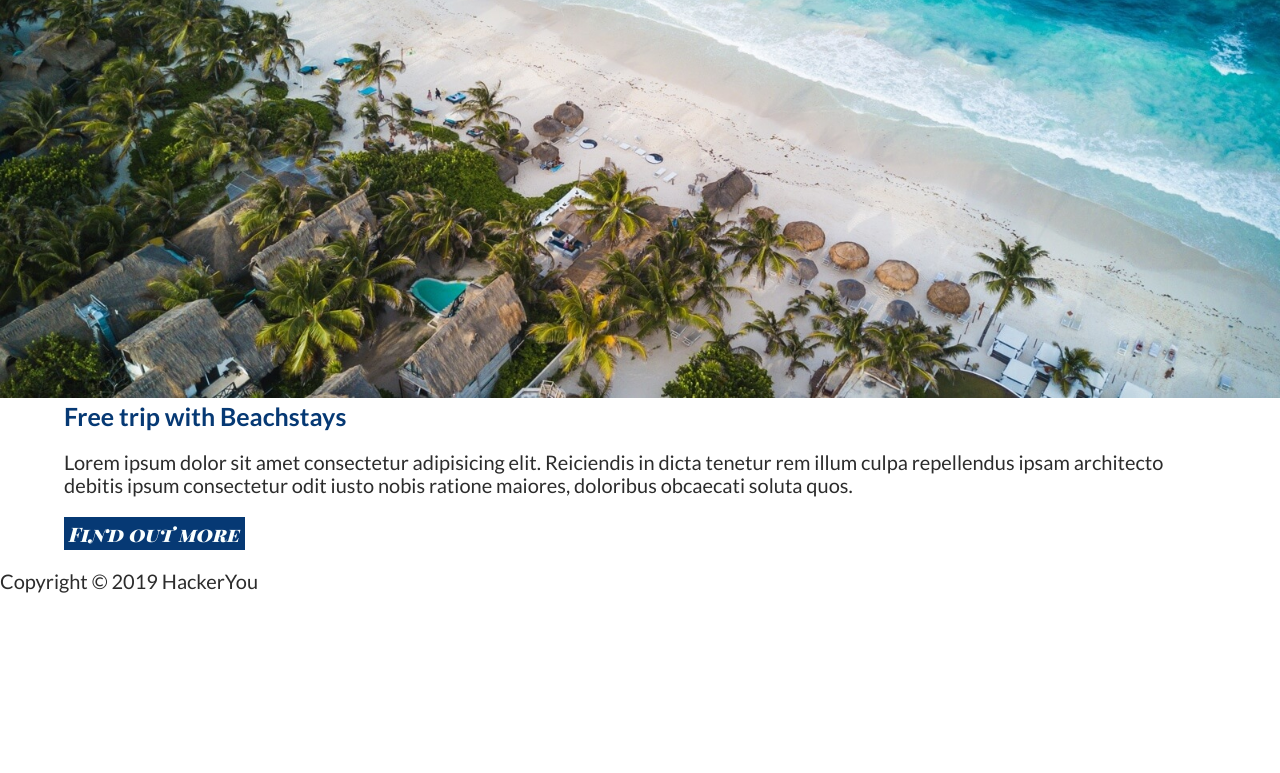
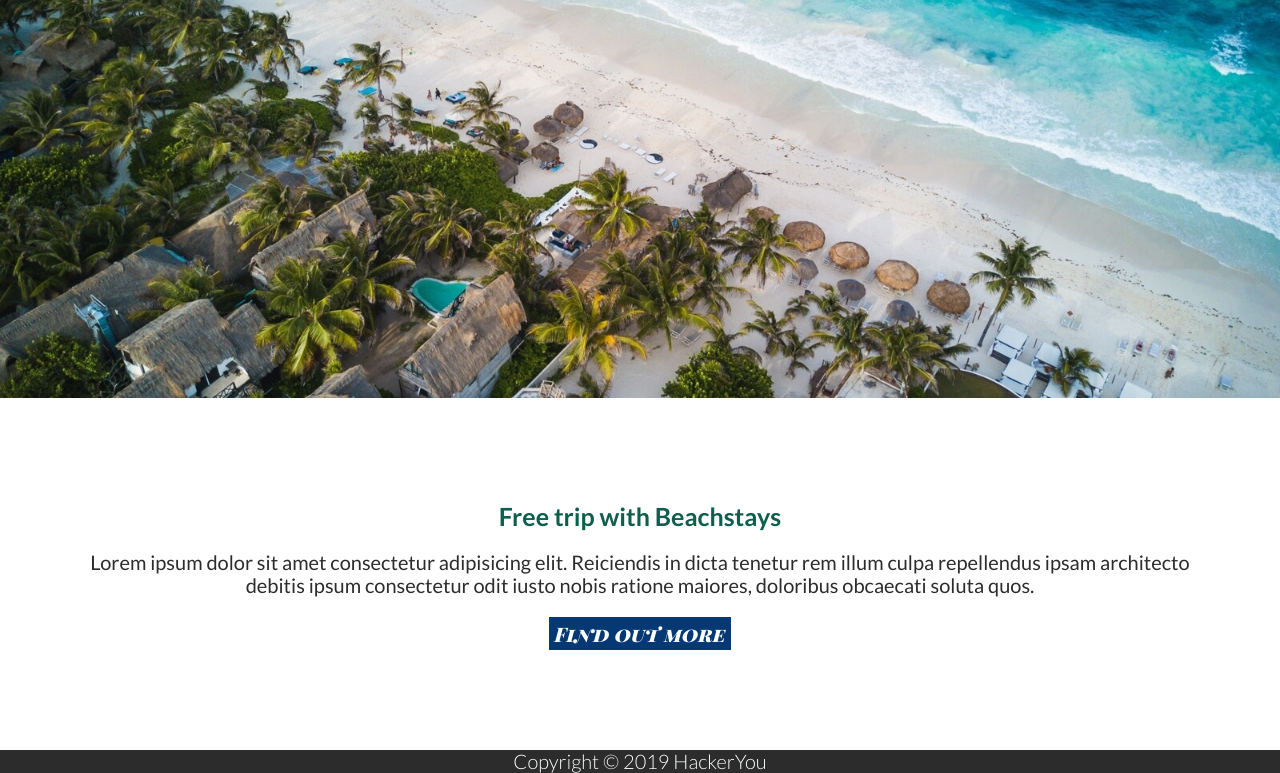
Before and after one commit to harrisonhui/harrisonHuiProjectOne, a plain HTML site: page index.html in a window 1280 px wide. Shown: the part 2780-3553 px from the top of the page. Before the commit the page ends 3393 px from the top, so only its background shows below. Drawn offline with Linux system fonts and the light colour scheme.

Commit message:
description section + footer partial created: borders around sections need to be removed & box shadow applied along with last image in home page

```diff
--- /dev/null
+++ b/styles/sass/partials/_footer.scss
@@ -0,0 +1,10 @@
+footer {
+    background-color: $black;
+    color: $iceBlue;
+    text-align: center;
+}
+
+footer p {
+    margin: 0 auto;
+    font-weight: 300;
+}
--- a/styles/sass/partials/_home.scss
+++ b/styles/sass/partials/_home.scss
@@ -127,3 +127,17 @@ h1 {
     margin-right: 100px;
 }
 // plan ahead and new locations END
+.description {
+    text-align: center;
+    padding: 100px 0;
+}
+
+.description .wrapper {
+    padding: 0 20px;
+}
+
+.description h4 {
+    margin: 0;
+    color: $spruce;
+}
+// description section END
--- a/styles/sass/styles.scss
+++ b/styles/sass/styles.scss
@@ -3,4 +3,5 @@
 @import "./partials/typography";
 @import "./partials/baseStyles";
 @import "./partials/nav";
-@import "./partials/home"
+@import "./partials/home";
+@import "./partials/footer"
```
Also changed, not shown: styles/styles.css.
